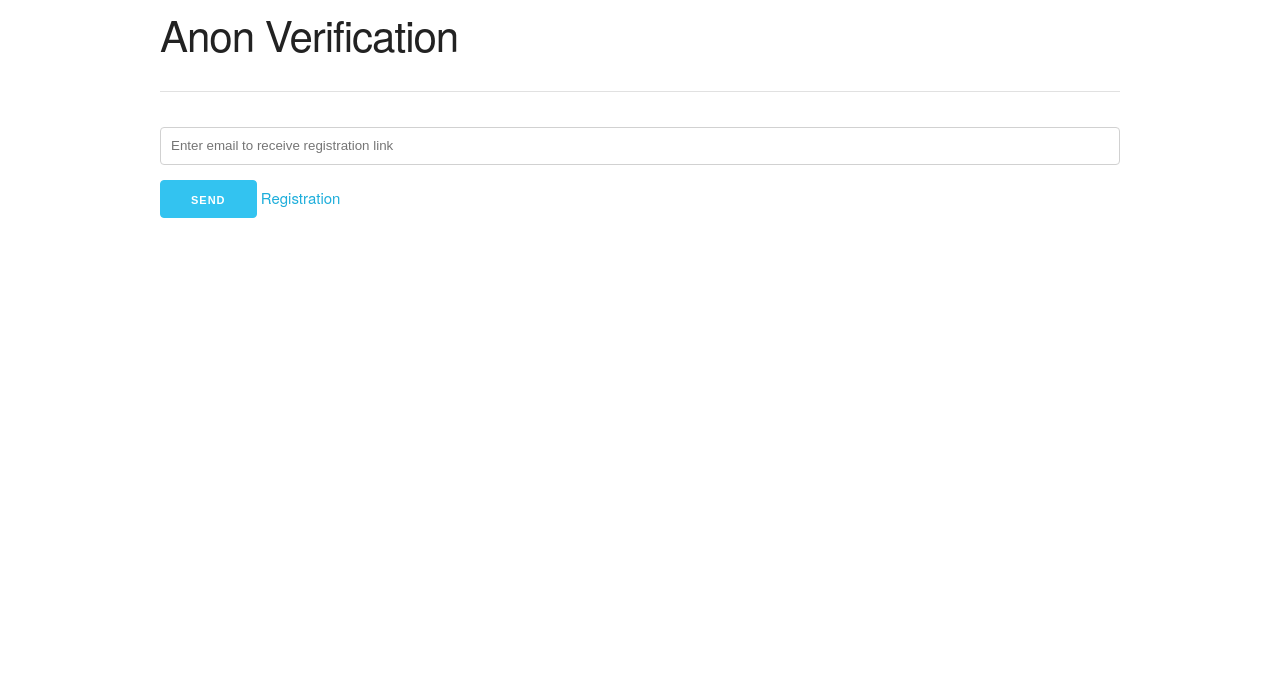
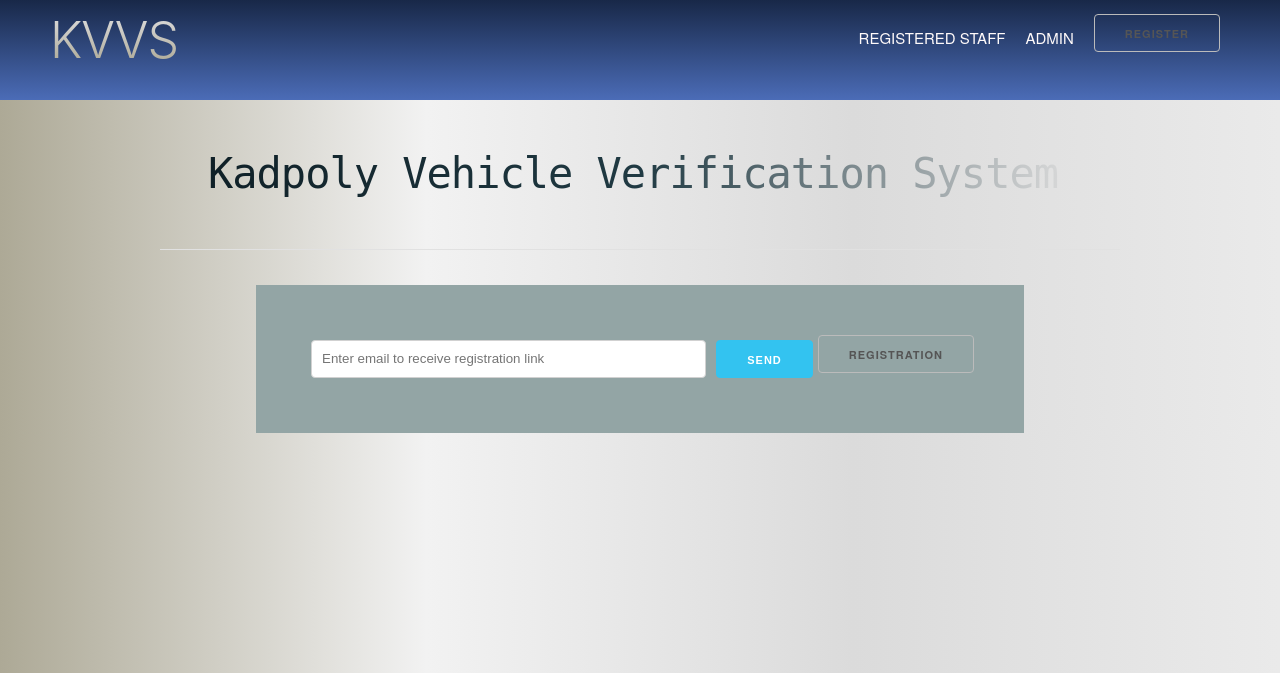
Before and after one commit to Sulayman-ma/Anon, a Flask app: page / in a window 1280 px wide. Shown: the top 673 px of the page. Run offline with Flask 2, Linux system fonts and the light colour scheme.

Commit message:
added design

```diff
--- a/anon/static/custom.css
+++ b/anon/static/custom.css
@@ -1,19 +1,90 @@
 /* Flash messaged */
 /* ------------------------------- */
+
+
+
+*{
+    box-sizing: border-box;
+    scroll-behavior: smooth;
+}
+body{
+    margin: 0rem;
+    padding: 0;
+    background: linear-gradient(to right,#ADA996,#F2F2F2,#DBDBDB,#EAEAEA);
+}
+.navbar{
+    margin: 0;
+    padding: 0;
+    background:linear-gradient(to top,#4b6cb7,#182848) ;
+    height: 100px;
+    display: flex;
+    justify-content: center;
+    align-items: center;
+    font-size: 1.1rem;
+    position: sticky;
+    top: 0;
+    z-index: 999;
+}
+.navbar-con{
+    display: flex;
+    justify-content: space-between;
+    height: 70px;
+    z-index: 1;
+    width: 100%;
+    max-width: 1300px;
+    margin: 0 auto;
+    padding: 0 50px;
+}
+nav #logo{
+    background-color: seagreen;
+    background-image: linear-gradient(to top,#ADA996,#DBDBDB);
+    background-size: 100%;
+    -webkit-background-clip: text;
+    -moz-background-clip: text;
+    -webkit-text-fill-color: transparent;
+    -moz-text-fill-color:transparent;
+    display: flex;
+    align-items: center;
+    font-family: -apple-system, BlinkMacSystemFont, 'Segoe UI', Roboto, Oxygen, Ubuntu, Cantarell, 'Open Sans', 'Helvetica Neue', sans-serif;
+}
+.navbar-menu{
+    display: flex;
+    align-items: center;
+}
+.nav-links{
+    color: snow;
+    font-size: 1.5rem;
+    height: 100%;
+    width: 125px;
+}
+
 .success {
     color: green;
+    font: 700;
+    text-align: center;
+    font-size: 1.8rem;
+
 }
 
 .info {
     color: blue;
+    font: 700;
+    text-align: center;
+    font-size: 1.8rem;
 }
 
 .error {
     color: red;
+    font: 700;
+    text-align: center;
+    font-size: 1.8rem;
 }
 
 .warning {
     color: orange;
+    font: 700;
+    text-align: center;
+    font-size: 1.8rem;
 }
 
 /* Misc */
--- a/anon/templates/base.html
+++ b/anon/templates/base.html
@@ -10,6 +10,30 @@
     <title>{% block title %}{% endblock %}</title>
 </head>
 <body>
+    <nav class="navbar">
+        <div class="navbar-con">
+           <h1 id="logo">KVVS</h1>
+
+           <div class="navbar-icon">
+               <span class="bar"></span>
+               <span class="bar"></span>
+               <span class="bar"></span>
+
+           </div>
+           <ul class="navbar-menu">
+
+               <li class="nav-item">
+                   <a href="#" class="nav-links">REGISTERED STAFF</a>
+               </li>
+               <li class="nav-item">
+                   <a href="#" class="nav-links">ADMIN</a>
+               </li>
+               <li class="nav-btn">
+                   <a href="#" class="button">REGISTER</a>
+               </li>
+           </ul>
+        </div>
+    </nav>
     {% block body %}{% endblock %}
 </body>
 </html>
--- a/anon/templates/user/index.html
+++ b/anon/templates/user/index.html
@@ -4,20 +4,55 @@
 {% block body %}
 
     {% for categ, msg in get_flashed_messages(with_categories=True) %}
-    <div class="flash">
+
+    <div class="flash" class="bg">
+
+        </style>
         <li style="list-style: none;" class="{{ categ }}">{{ msg }}</li>
     </div>
     {% endfor %}
 
     <div class="container">
-        <h2>Anon Verification</h2>
+        <style>
+            .container h2{
+                text-align: center;
+                font-family: monospace;
+                font-weight: 500;
+                display: flex;
+                margin: 5%;
+                background-image: linear-gradient(to right,#0F2027,#203A43,#DBDBDB);
+                background-size: 100%;
+                -webkit-background-clip: text;
+                -moz-background-clip: text;
+                -webkit-text-fill-color: transparent;
+                -moz-text-fill-color:transparent;
+
+            }
+            </style>
+        <h2 id="header">Kadpoly Vehicle Verification System</h2>
+
         <hr>
 
         <form method="post">
             <input type="email" class="u-full-width" placeholder="Enter email to receive registration link">
             <input type="submit" value="Send" class="button-primary">
 
-            <a href="{{ url_for('.reg') }}">Registration</a>
+            <a href="{{ url_for('.reg') }}" class="button">Registration</a>
+            <style>
+                form{
+                    background-color: rgb(147, 165, 165);
+                    padding: 50px;
+                    margin: 0px auto;
+                    display: flex;
+                    align-items: center;
+                    justify-content: space-between;
+                    width: 80%;
+                }
+                input{
+                    margin: 5px;
+
+                }
+            </style>
         </form>
     </div>
 
```
Also changed, not shown: anon/templates/admin/login.html (+13 -1 lines), anon/templates/user/reg.html (+12 -2 lines).
